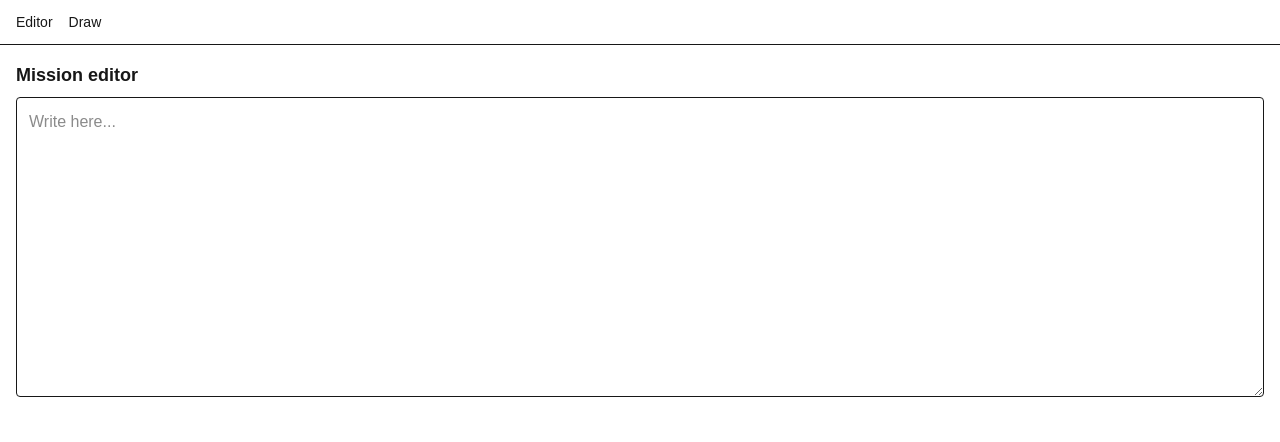
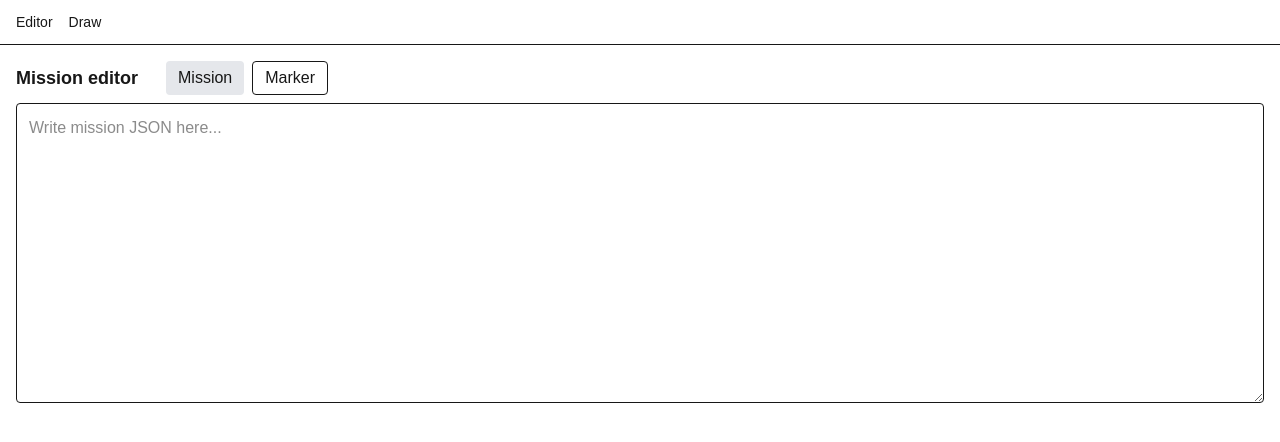
Before and after one commit to filipporaciti/px4-web-mission, a Next.js app: page /editor in a window 1280 px wide. Shown: the top 442 px of the page. Built offline with nearby package versions, Linux system fonts and the light colour scheme.

Commit message:
add marker editor

```diff
--- a/app/draw/page.tsx
+++ b/app/draw/page.tsx
@@ -17,7 +17,7 @@ export default function DrawPage() {
     let cleanup = () => {};
     let pts: Setpoint[] = setpoints;
     try {
-      const saved = typeof window !== "undefined" ? localStorage.getItem("editor-content") : null;
+      const saved = typeof window !== "undefined" ? localStorage.getItem("editor-content-mission") : null;
       if (saved) {
         pts = parseSetpoints(saved);
         setSetpoints(pts);
--- a/app/editor/page.tsx
+++ b/app/editor/page.tsx
@@ -1,29 +1,69 @@
 "use client";
 import { useEffect, useState } from "react";
 
+type Mode = "mission" | "marker";
+
 export default function EditorPage() {
-  const [text, setText] = useState("");
+  const [mode, setMode] = useState<Mode>("mission");
+  const [missionText, setMissionText] = useState("");
+  const [markerText, setMarkerText] = useState("");
 
   useEffect(() => {
-    const saved = typeof window !== "undefined" ? localStorage.getItem("editor-content") : null;
-    if (saved) setText(saved);
+    try {
+      if (typeof window !== "undefined") {
+        const m = localStorage.getItem("editor-content-mission");
+        const k = localStorage.getItem("editor-content-marker");
+        if (m) setMissionText(m);
+        if (k) setMarkerText(k);
+      }
+    } catch (e) {
+      console.warn("Failed to load editor content", e);
+    }
   }, []);
 
   useEffect(() => {
     try {
-      localStorage.setItem("editor-content", text);
+      localStorage.setItem("editor-content-mission", missionText);
     } catch (e) {
-      // ignore
+      /* ignore */
     }
-  }, [text]);
+  }, [missionText]);
+
+  useEffect(() => {
+    try {
+      localStorage.setItem("editor-content-marker", markerText);
+    } catch (e) {
+      /* ignore */
+    }
+  }, [markerText]);
+
+  const currentText = mode === "mission" ? missionText : markerText;
+  const onChange = (v: string) => (mode === "mission" ? setMissionText(v) : setMarkerText(v));
 
   return (
     <div className="h-full flex flex-col">
-      <h1 className="mb-2 text-lg font-semibold">Mission editor</h1>
+      <div className="mb-2 flex items-center gap-3">
+        <h1 className="text-lg font-semibold">{mode === "mission" ? "Mission editor" : "Marker editor"}</h1>
+        <div className="ml-4 flex gap-2">
+          <button
+            className={`px-3 py-1 rounded ${mode === "mission" ? "bg-gray-200" : "bg-white border"}`}
+            onClick={() => setMode("mission")}
+          >
+            Mission
+          </button>
+          <button
+            className={`px-3 py-1 rounded ${mode === "marker" ? "bg-gray-200" : "bg-white border"}`}
+            onClick={() => setMode("marker")}
+          >
+            Marker
+          </button>
+        </div>
+      </div>
+
       <textarea
-        value={text}
-        onChange={(e) => setText(e.target.value)}
-        placeholder="Write here..."
+        value={currentText}
+        onChange={(e) => onChange(e.target.value)}
+        placeholder={mode === "mission" ? "Write mission JSON here..." : "Write marker JSON here..."}
         className="flex-1 w-full border rounded p-3 min-h-[300px]"
       />
     </div>
```
